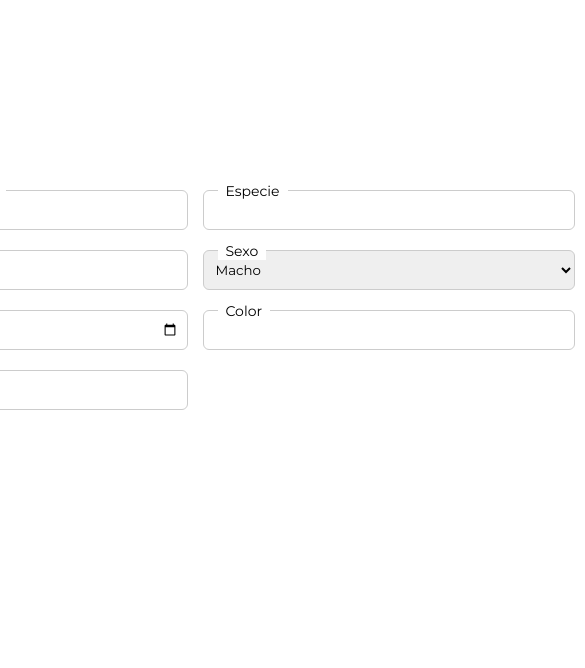
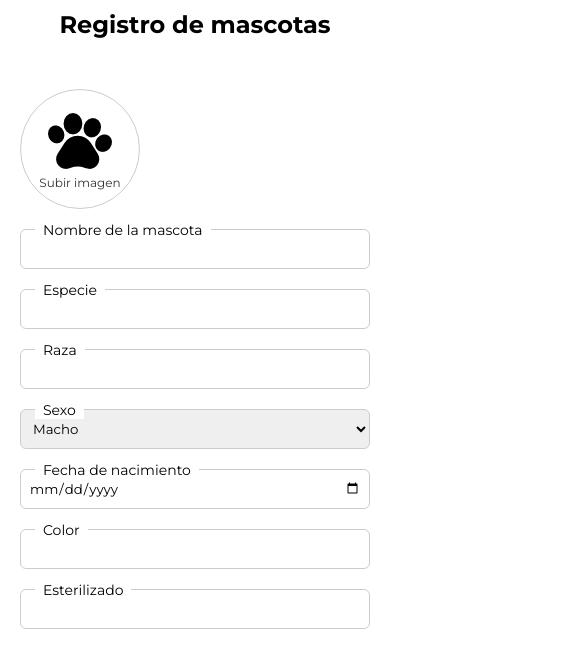
Before and after one commit to sallygongar/react-projects, a React (Vite) app in the folder control-mascotas/: page / in a window 390 px wide. Shown: the top 668 px of the page, 585 px wide, since content can reach past the window. Built offline with nearby package versions, Linux system fonts and the light colour scheme.

Commit message:
Ajusta form para mobile

```diff
--- a/control-mascotas/src/components/RegistroMascotas.tsx
+++ b/control-mascotas/src/components/RegistroMascotas.tsx
@@ -14,6 +14,8 @@ const RegistroMascotas = () => {
     }
   };
   return(
+    <div className="main">
+      <h2>Registro de mascotas</h2>
       <form className="form_registro">
         <div className="form_group_file">
           <label htmlFor="foto" className='form_foto'>
@@ -65,8 +67,8 @@ const RegistroMascotas = () => {
           <label htmlFor="esterilizado">Esterilizado</label>
           <input type="text" name="esterilizado" id="esterilizado"/>
         </div>
-
     </form>
+    </div>
   )
 }
 
--- a/control-mascotas/src/scss/abstracts/_variables.scss
+++ b/control-mascotas/src/scss/abstracts/_variables.scss
@@ -2,4 +2,6 @@
 
 :root{
     --font-monserrat: "Montserrat", sans-serif;
+    --font-size16: 16px;
+    --font-size14: 14px;
 }
--- a/control-mascotas/src/scss/base/_base.scss
+++ b/control-mascotas/src/scss/base/_base.scss
@@ -1,5 +1,4 @@
 html, body{
     font-family: var(--font-monserrat);
-    display: flex;
-    justify-content: center;
+    font-size: var(--font-size16);
 }
--- a/control-mascotas/src/scss/registro/_registro.scss
+++ b/control-mascotas/src/scss/registro/_registro.scss
@@ -1,11 +1,22 @@
-
+.main{
+  display: flex;
+  justify-content: center;
+  align-items: center;
+  flex-direction: column;
+  h2{
+    margin: 10px 0;
+  }
   .form_registro{
     display: grid;
     grid-template-columns: repeat(2, 1fr);
     gap: 20px 15px;
-  margin-top: 30px;
     padding: 20px;
     width: 800px;
+    margin-top: 20px;
+    @media (max-width: 768px) {
+      grid-template-columns: 1fr;
+      width: 100%;
+    }
     .form_group{
       display: flex;
       flex-direction: column;
@@ -59,3 +70,4 @@
       }
     }
   }
+}
```
Lines whose indentation alone changed are shown as unchanged.
